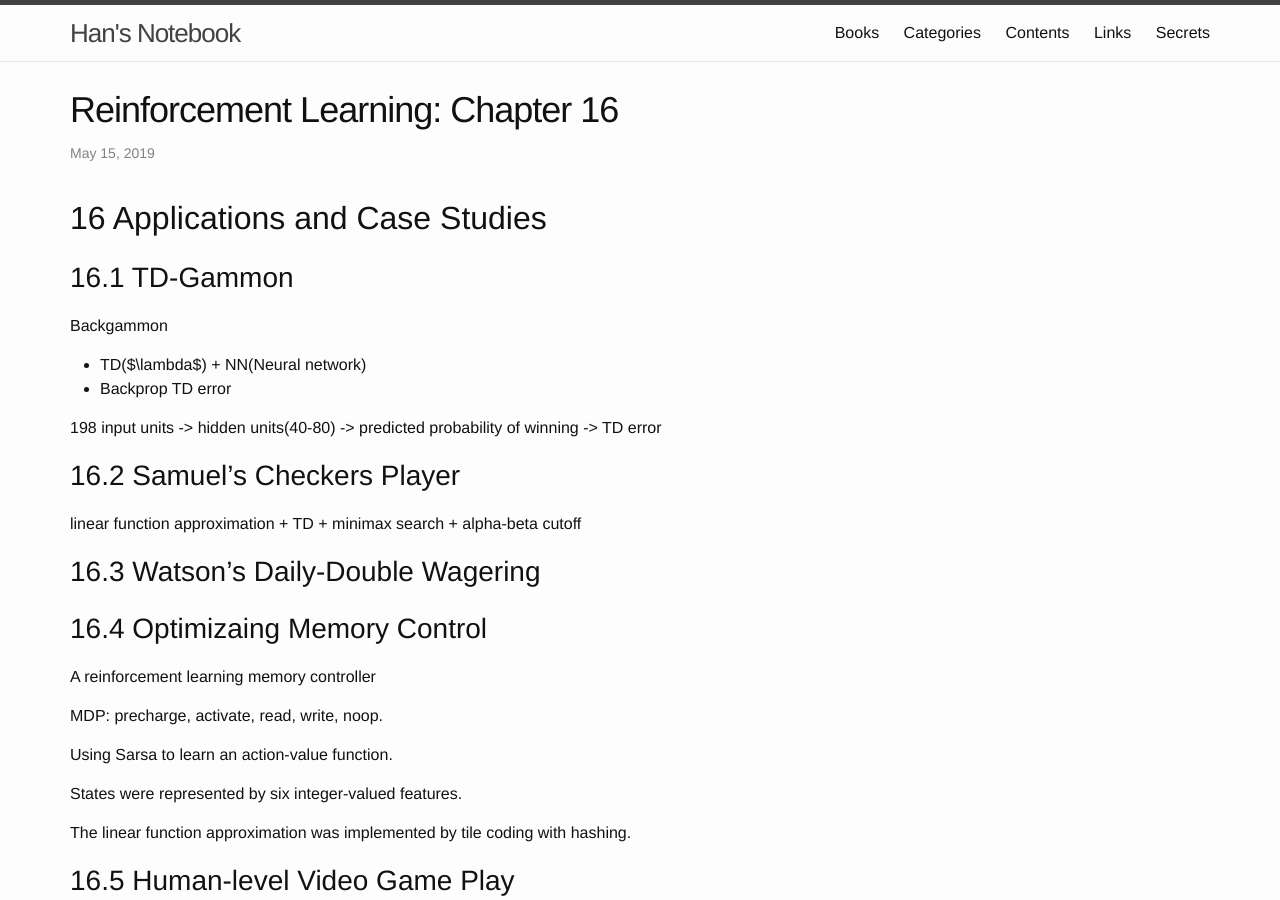
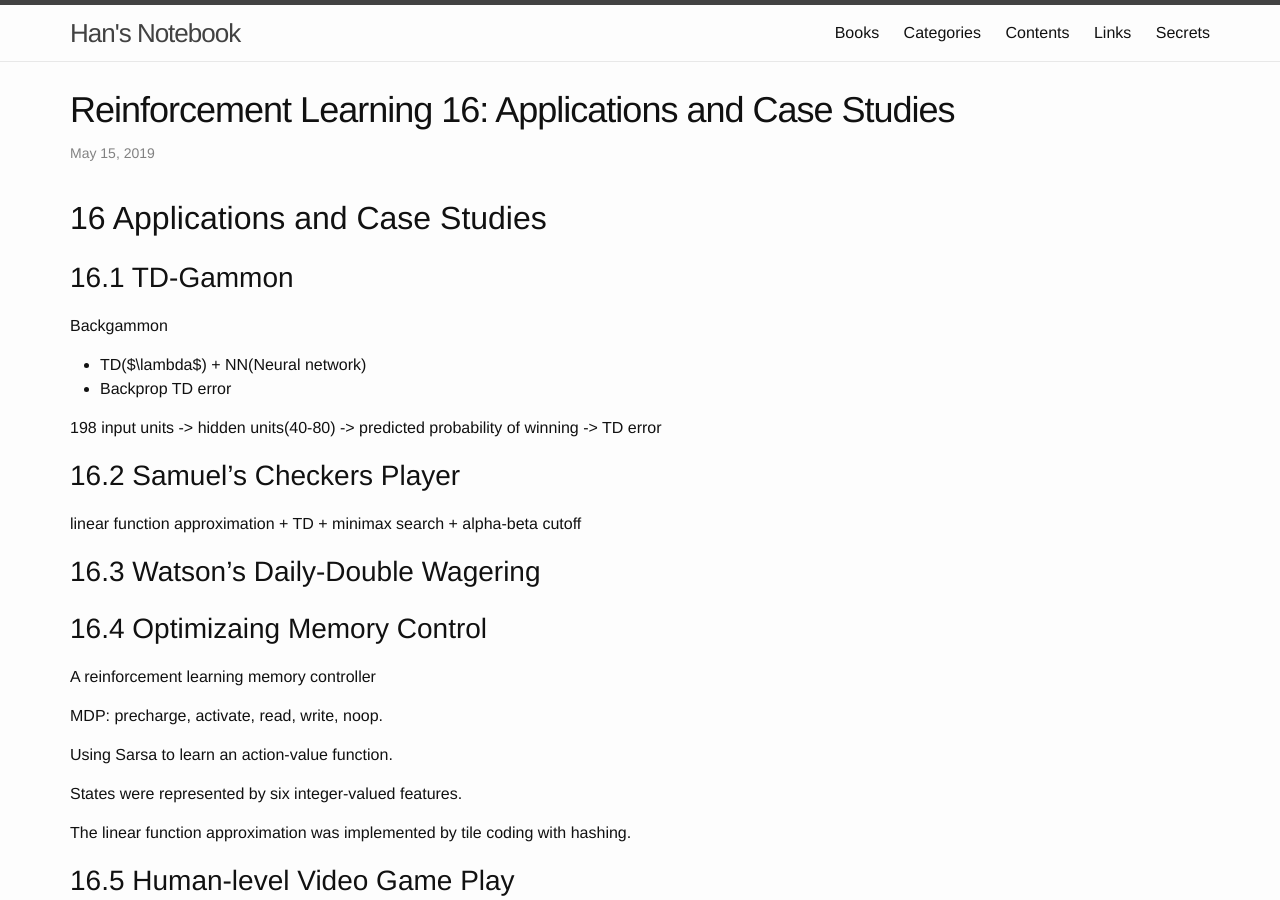
Before and after one commit to FiveEyes/FiveEyes.github.io, a Jekyll site: the page built from _posts/reinforcementlearningbook/2019-05-15-Sutton-Book-16.md, in a window 1280 px wide and 900 px high. Built offline with Jekyll 4.4.1, drawn with Linux system fonts in a browser that asks for light colours.

Commit message:
Update 2019-05-15-Sutton-Book-16.md

```diff
--- a/_posts/reinforcementlearningbook/2019-05-15-Sutton-Book-16.md
+++ b/_posts/reinforcementlearningbook/2019-05-15-Sutton-Book-16.md
@@ -1,6 +1,6 @@
 ---
 layout: post
-title: "Reinforcement Learning: Chapter 16"
+title: "Reinforcement Learning 16: Applications and Case Studies"
 date: 2019-05-15 00:08:00
 categories: Learning
 ---
```
